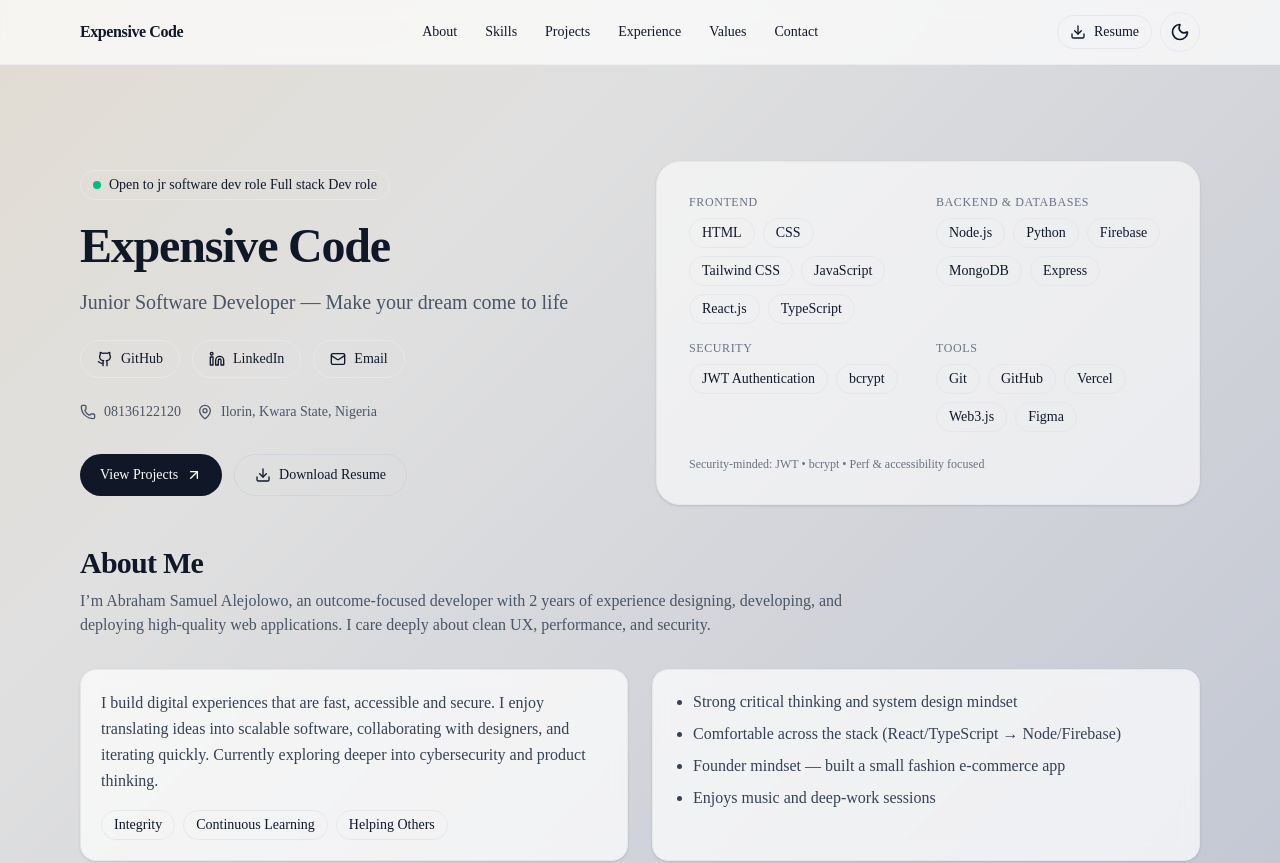
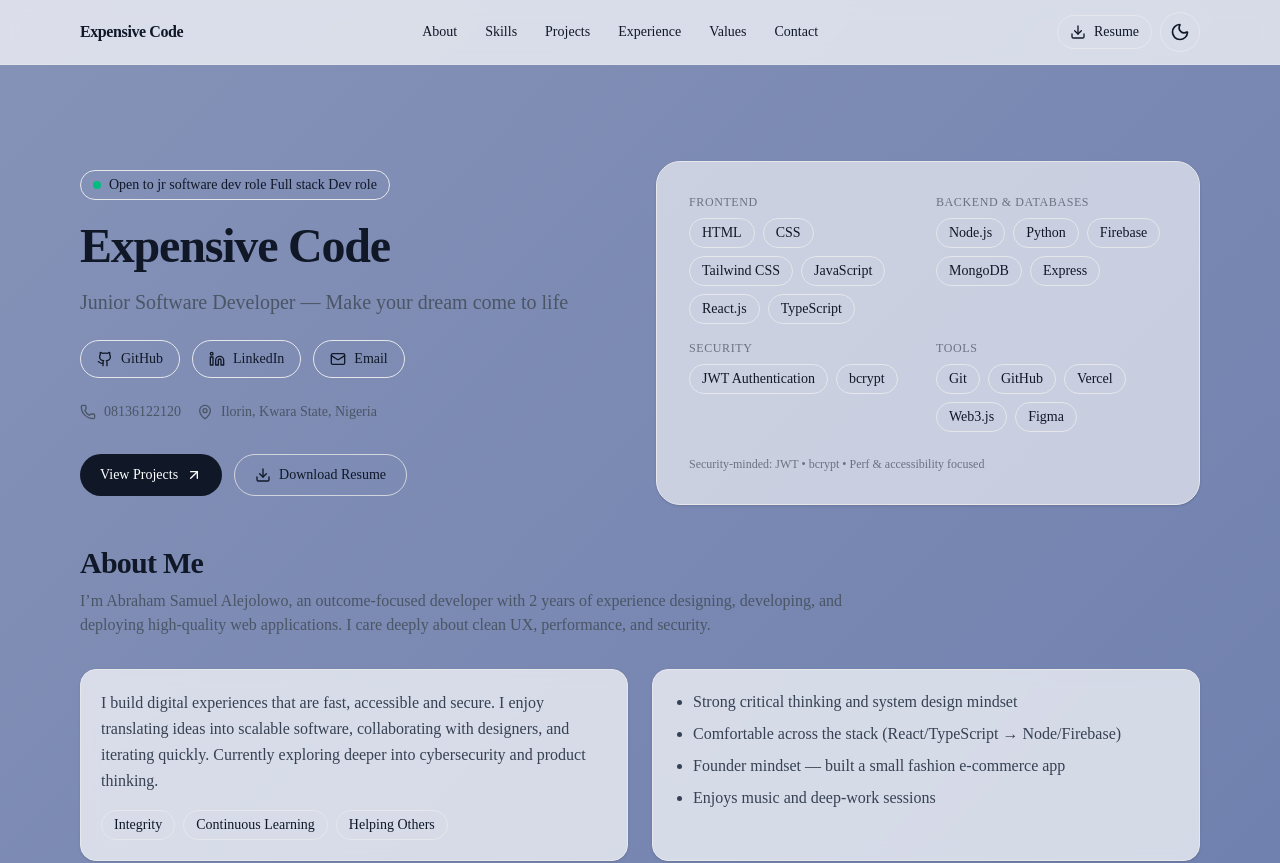
Before and after one commit to Abrahamalejolowo/Expensive-Code, a React (Vite) app: page / in a window 1280 px wide. Shown: the top 863 px of the page. Built offline with nearby package versions, Linux system fonts and the light colour scheme.

Commit message:
changes on main and other pages

```diff
--- a/src/App.css
+++ b/src/App.css
@@ -1,5 +1,5 @@
 .animated-bg {
-  background: linear-gradient(-45deg, #1E3A8A, #e0e0e0, #F59E0B);
+  background: linear-gradient(-45deg, #1E3A8A, #e0e0e0);
   background-size: 400% 400%;
   animation: gradientBG 12s ease infinite;
 }
```
